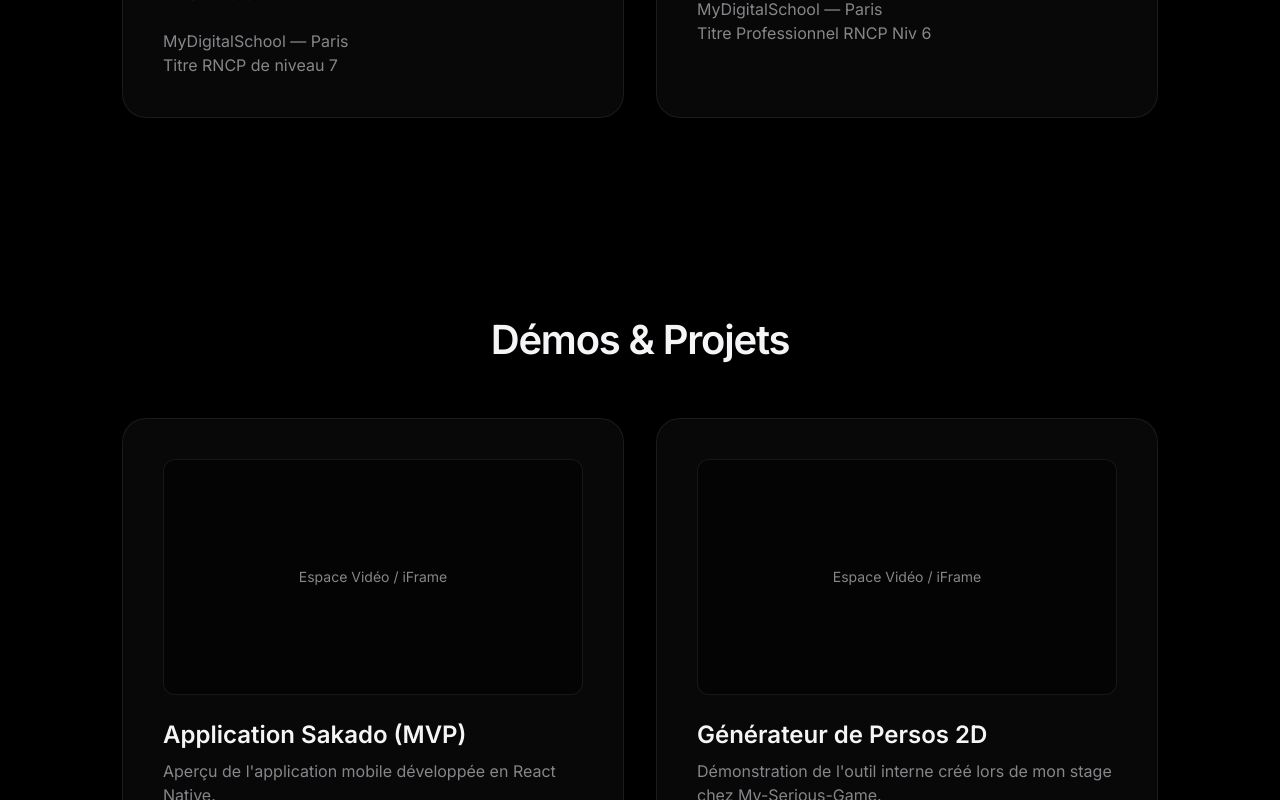
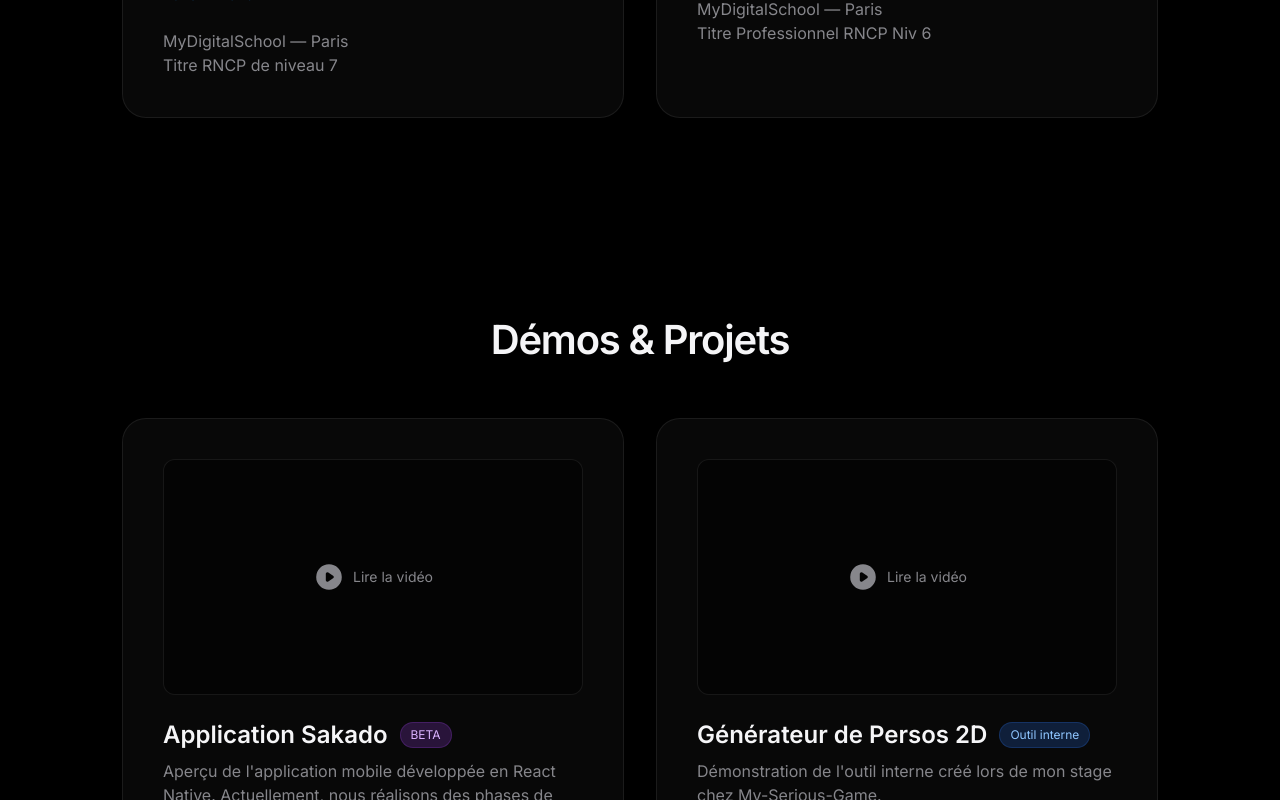
Before and after one commit to Dapharrrr/portfolio, a React (Vite) app: page / in a window 1280 px wide. Shown: the part 2000-2800 px from the top of the page. Built offline with nearby package versions, Linux system fonts and the light colour scheme.

Commit message:
feat(demos): add video modal and project status badges

```diff
--- a/src/components/Demos.jsx
+++ b/src/components/Demos.jsx
@@ -1,29 +1,98 @@
+import { useState } from 'react';
 import Card from './Card';
+import sakadoVideo from '../assets/sakado.mp4';
+import somebuddyVideo from '../assets/somebuddy.mp4';
 
-const Demos = () => (
+const Demos = () => {
+  const [activeVideo, setActiveVideo] = useState(null);
+
+  const openVideo = (videoSrc) => setActiveVideo(videoSrc);
+  const closeVideo = () => setActiveVideo(null);
+
+  return (
     <section id="demos" className="py-24">
       <h2 className="text-[2.5rem] font-semibold mb-12 tracking-[-0.03em] text-center text-[#f5f5f7]">Démos &amp; Projets</h2>
       <div className="grid grid-cols-1 md:grid-cols-2 gap-8">
         <Card>
-        <div className="relative z-10">
-          <div className="w-full aspect-video bg-black/50 rounded-xl mb-6 border border-white/[0.08] flex items-center justify-center text-[#86868b] text-sm">
-            Espace Vidéo / iFrame
+          <div className="relative z-10 flex flex-col h-full">
+            <div
+              className="w-full aspect-video bg-black/50 rounded-xl mb-6 border border-white/[0.08] flex gap-2 items-center justify-center text-[#86868b] text-sm cursor-pointer hover:bg-white/5 transition-all group"
+              onClick={() => openVideo(sakadoVideo)}
+            >
+              <svg className="w-8 h-8 group-hover:text-white transition-colors" fill="currentColor" viewBox="0 0 20 20"><path d="M10 18a8 8 0 100-16 8 8 0 000 16zM9.555 7.168A1 1 0 008 8v4a1 1 0 001.555.832l3-2a1 1 0 000-1.664l-3-2z" clipRule="evenodd" fillRule="evenodd"></path></svg>
+              <span className="group-hover:text-white transition-colors">Lire la vidéo</span>
             </div>
-          <h3 className="text-2xl mb-2 font-semibold text-[#f5f5f7]">Application Sakado (MVP)</h3>
-          <p className="text-[#86868b] text-base">Aperçu de l&apos;application mobile développée en React Native.</p>
+            <div className="flex items-center gap-3 mb-2">
+              <h3 className="text-2xl font-semibold text-[#f5f5f7]">Application Sakado</h3>
+              <span className="px-2.5 py-1 rounded-full bg-purple-500/20 text-purple-300 text-xs font-medium border border-purple-500/20">BETA</span>
+            </div>
+            <p className="text-[#86868b] text-base">Aperçu de l&apos;application mobile développée en React Native. Actuellement, nous réalisons des phases de bêta test avant de sortir l&apos;application sur les stores.</p>
           </div>
         </Card>
+
         <Card>
-        <div className="relative z-10">
-          <div className="w-full aspect-video bg-black/50 rounded-xl mb-6 border border-white/[0.08] flex items-center justify-center text-[#86868b] text-sm">
-            Espace Vidéo / iFrame
+          <div className="relative z-10 flex flex-col h-full">
+            <div
+              className="w-full aspect-video bg-black/50 rounded-xl mb-6 border border-white/[0.08] flex gap-2 items-center justify-center text-[#86868b] text-sm cursor-pointer hover:bg-white/5 transition-all group"
+              onClick={() => openVideo(somebuddyVideo)}
+            >
+              <svg className="w-8 h-8 group-hover:text-white transition-colors" fill="currentColor" viewBox="0 0 20 20"><path d="M10 18a8 8 0 100-16 8 8 0 000 16zM9.555 7.168A1 1 0 008 8v4a1 1 0 001.555.832l3-2a1 1 0 000-1.664l-3-2z" clipRule="evenodd" fillRule="evenodd"></path></svg>
+              <span className="group-hover:text-white transition-colors">Lire la vidéo</span>
             </div>
-          <h3 className="text-2xl mb-2 font-semibold text-[#f5f5f7]">Générateur de Persos 2D</h3>
+            <div className="flex items-center gap-3 mb-2">
+              <h3 className="text-2xl font-semibold text-[#f5f5f7]">Générateur de Persos 2D</h3>
+              <span className="px-2.5 py-1 rounded-full bg-blue-500/20 text-blue-300 text-xs font-medium border border-blue-500/20">Outil interne</span>
+            </div>
             <p className="text-[#86868b] text-base">Démonstration de l&apos;outil interne créé lors de mon stage chez My-Serious-Game.</p>
           </div>
         </Card>
+
+        <Card>
+          <div className="relative z-10 flex flex-col h-full">
+            <div
+              className="w-full aspect-video bg-black/50 rounded-xl mb-6 border border-white/[0.08] flex gap-2 items-center justify-center text-[#86868b]/50 text-sm cursor-not-allowed"
+              title="Vidéo non disponible pour le moment"
+            >
+              <svg className="w-8 h-8 opacity-50" fill="none" stroke="currentColor" viewBox="0 0 24 24"><path strokeLinecap="round" strokeLinejoin="round" strokeWidth="2" d="M18.364 18.364A9 9 0 005.636 5.636m12.728 12.728A9 9 0 015.636 5.636m12.728 12.728L5.636 5.636"></path></svg>
+              <span>Vidéo non disponible</span>
             </div>
+            <div className="flex items-center gap-3 mb-2">
+              <h3 className="text-2xl font-semibold text-[#f5f5f7]">AppHub</h3>
+              <span className="px-2.5 py-1 rounded-full bg-orange-500/20 text-orange-300 text-xs font-medium border border-orange-500/20">En cours</span>
+            </div>
+            <p className="text-[#86868b] text-base">Conception d&apos;un espace de travail unifié et modulaire. Ce projet combine une architecture cœur robuste (authentification, base de données centralisée) avec un tableau de bord hautement personnalisable. L&apos;objectif est de permettre à l&apos;utilisateur de greffer et d&apos;organiser différentes mini-applications (gestionnaire de tâches, notes, flux d&apos;API externes) sur une seule interface fluide.</p>
+          </div>
+        </Card>
+      </div>
+
+      {/* Modal Vidéo */}
+      {activeVideo && (
+        <div
+          className="fixed inset-0 z-50 flex items-center justify-center bg-black/80 backdrop-blur-sm p-4"
+          onClick={closeVideo}
+        >
+          <div
+            className="relative w-full max-w-5xl bg-black rounded-xl overflow-hidden border border-white/10 shadow-2xl"
+            onClick={(e) => e.stopPropagation()}
+          >
+            <button
+              className="absolute top-4 right-4 z-[60] bg-black/60 text-white rounded-full w-10 h-10 flex items-center justify-center hover:bg-white/20 transition-colors"
+              onClick={closeVideo}
+              aria-label="Fermer la vidéo"
+            >
+              ✕
+            </button>
+            <video
+              src={activeVideo}
+              autoPlay
+              controls
+              className="w-full h-auto max-h-[85vh] object-contain"
+            />
+          </div>
+        </div>
+      )}
     </section>
   );
+};
 
 export default Demos;
```
Lines whose indentation alone changed are shown as unchanged.
